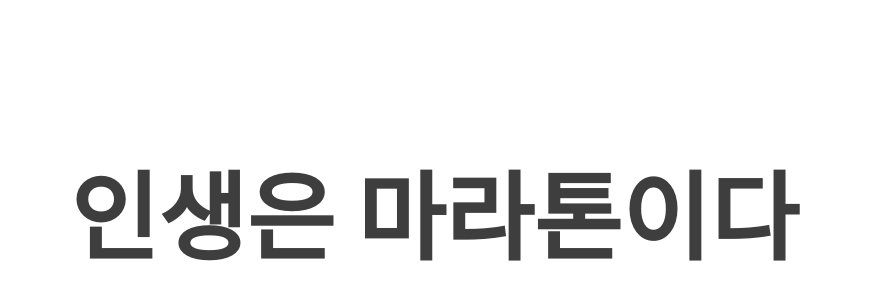
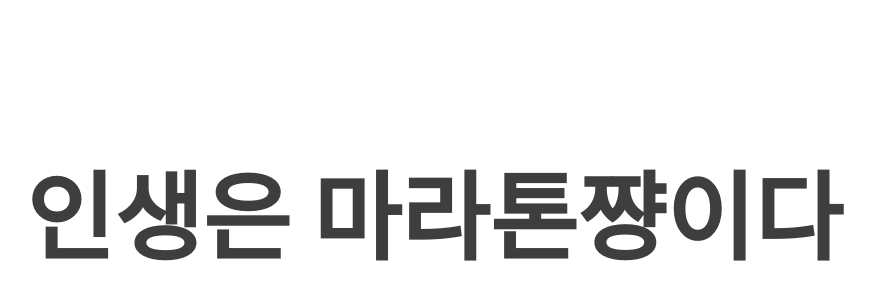
Before and after one commit to ActaV-N/life-marathon, a website: page index.html in a window 1280 px wide. Shown: the part 188-488 px from the top of the page, without its empty margins (206-1081 px from the left). Drawn offline with Linux system fonts and the light colour scheme.

Commit message:
Update landing text

```diff
--- a/index.html
+++ b/index.html
@@ -12,7 +12,7 @@
     <div class="container">
       <section class="scene" data-index="0">
         <h1 class="head">
-          인생은 마라톤이다
+          인생은 마라톤쨩이다
         </h1>
         <div class="sticky-elem message message-1">
           <p>오늘도</p>
```
